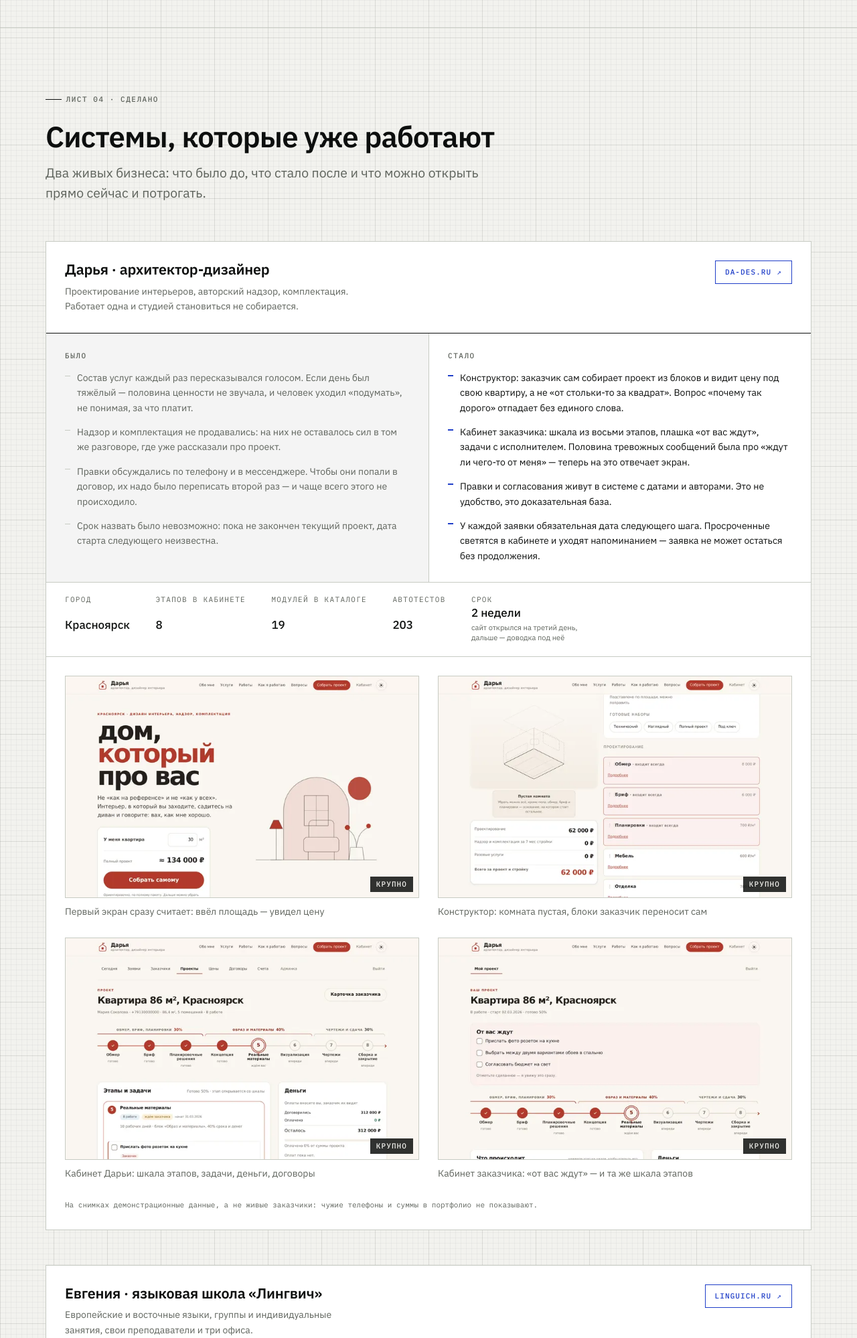
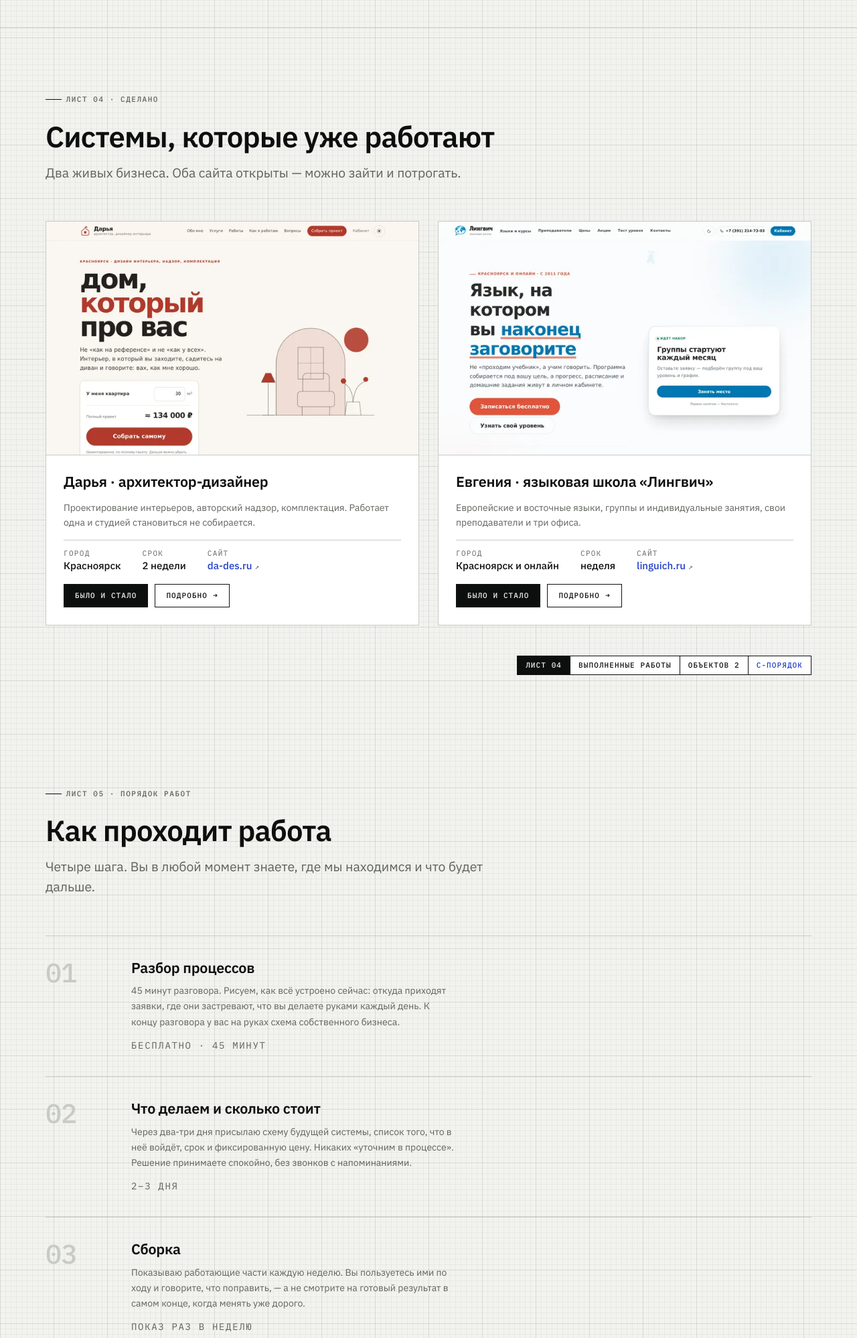
Before and after one commit to AntonSergeevich/poryadok-landing, a Django app: page / in a window 1280 px wide. Shown: the part 2984-4982 px from the top of the page at 67% size. Run offline with Django 5.2, Linux system fonts and the light colour scheme.

Commit message:
Работы: короткие карточки на главной, подробности — на своих страницах
Всё «было/стало» стояло на главной и растягивало её на пять экранов.
Человек, который просто хотел понять, что вообще делалось, был вынужден
пролистывать чужие боли целиком.

Теперь на главной вывеска: снимок, кто, срок, ссылка на сайт. «Было
и стало» открывается окном, не уходя со страницы, подробности со всеми
снимками — на /raboty/<работа>/.

Обе кнопки остаются ссылками: без JavaScript «Было и стало» просто
уводит на страницу работы, где то же самое написано текстом.

Заодно вход в кабинет в подвале — его на сайте не было вовсе, попасть
туда можно было только по прямому адресу.

Co-Authored-By: Claude Opus 5 <noreply@anthropic.com>
Claude-Session: https://claude.ai/code/session_019G2LsnhqPsGKyL1ERjGrA5

```diff
--- a/landing/static/landing/css/site.css
+++ b/landing/static/landing/css/site.css
@@ -126,7 +126,7 @@ h3,.h3{font-size:var(--t-h3);font-weight:600;line-height:1.25;letter-spacing:-.0
 
 .sec-head{max-width:70ch;margin-bottom:clamp(32px,4.5vw,64px)}
 .sec-head .tag{margin-bottom:calc(var(--u)*3)}
-.sec-head h2{margin-bottom:calc(var(--u)*2)}
+.sec-head h1,.sec-head h2{margin-bottom:calc(var(--u)*2)}
 
 /* ---------- Фирменная деталь: штамп листа (основная надпись) ---------- */
 .stamp{
@@ -377,39 +377,96 @@ h3,.h3{font-size:var(--t-h3);font-weight:600;line-height:1.25;letter-spacing:-.0
 .card--stat h3{font-size:clamp(1.75rem,1.2rem + 1.8vw,2.5rem);line-height:1;letter-spacing:-.03em}
 
 /* ---------- 04. Работы ----------
-   Одна работа — один лист: кто, что было, что стало, проверяемые числа
-   и снимки экрана. Кейс без снимка читается как обещание; со снимком —
-   как отчёт, и это ровно та разница, ради которой раздел существует. */
+   На главной — вывеска: снимок, кто, срок, две кнопки. Подробное живёт
+   на своей странице. Раньше всё стояло на главной и растягивало её
+   на пять экранов: человек, который хотел понять «а что он вообще
+   делал», был вынужден пролистывать чужие боли целиком. */
 
-.works{display:grid;gap:clamp(28px,4vw,56px)}
-.work{background:var(--sheet);border:1px solid var(--line)}
+.works{display:grid;gap:var(--gut)}
+@media (min-width:820px){.works{grid-template-columns:1fr 1fr}}
 
-.work__head{
-  display:flex;flex-wrap:wrap;gap:16px;align-items:flex-start;
-  justify-content:space-between;
-  padding:clamp(18px,2.6vw,28px);border-bottom:1px solid var(--graphite);
+.work{
+  background:var(--sheet);border:1px solid var(--line);
+  display:flex;flex-direction:column;
 }
-.work__who{min-width:min(100%,32ch);flex:1 1 34ch}
-.work__head h3{font-size:var(--t-h3);letter-spacing:-.01em}
-.work__lede{margin-top:8px;font-size:var(--t-small);color:var(--muted);max-width:52ch}
+.work__shot{
+  display:block;line-height:0;border-bottom:1px solid var(--line);
+  overflow:hidden;background:var(--paper);
+}
+.work__shot img{
+  width:100%;height:auto;display:block;
+  transition:transform .35s cubic-bezier(.22,.61,.36,1);
+}
+@media (prefers-reduced-motion:no-preference){
+  .work__shot:hover img{transform:scale(1.02)}
+}
+.work__shot:focus-visible{outline:2px solid var(--ink);outline-offset:-2px}
 
-/* Адрес сайта — сам себе кнопка: это единственное место раздела, где
-   можно уйти и проверить, что всё написанное существует. */
-.work__site{
-  display:inline-flex;align-items:center;gap:8px;white-space:nowrap;
-  font:500 var(--t-tag)/1 var(--f-mono);letter-spacing:.1em;text-transform:uppercase;
-  color:var(--ink);text-decoration:none;
-  padding:11px 14px;border:1px solid var(--ink);
-  transition:background .16s ease,color .16s ease;
+.work__body{padding:clamp(18px,2.6vw,26px);display:grid;gap:14px;
+  align-content:start;flex:1}
+.work__body h3{font-size:var(--t-h3);letter-spacing:-.01em}
+.work__lede{font-size:var(--t-small);color:var(--muted);line-height:1.6}
+
+.work__facts{
+  list-style:none;padding:0;margin:0;
+  display:flex;flex-wrap:wrap;gap:14px clamp(18px,3vw,32px);
+  padding-top:14px;border-top:1px solid var(--line);
 }
-.work__site:hover{background:var(--ink);color:#fff}
-.work__site .arrow{transition:transform .16s ease}
-.work__site:hover .arrow{transform:translate(2px,-2px)}
+.work__facts li{display:grid;gap:3px}
+.work__facts span{font:400 var(--t-tag)/1 var(--f-mono);text-transform:uppercase;
+  letter-spacing:.12em;color:var(--muted)}
+.work__facts b{font:500 .9375rem/1.3 var(--f-sans)}
+.work__facts a{color:var(--ink);text-decoration:none}
+.work__facts a:hover{text-decoration:underline}
+.work__facts .arrow{font-family:var(--f-mono);margin-left:4px}
 
-/* Две колонки, а не «до» над «после»: сравнение работает, только когда
+/* На странице работы те же факты стоят крупнее и с пояснением: «две
+   недели» звучит долго, пока не сказано, что сайт открылся на третий
+   день, а остальное время его доводили под человека. */
+.work__facts--wide{margin-top:clamp(24px,3vw,36px);gap:18px clamp(24px,4vw,48px)}
+.work__facts--wide b{font-size:1.25rem}
+.work__facts--wide em{
+  font:400 var(--t-tag)/1.4 var(--f-mono);color:var(--muted);
+  font-style:normal;max-width:32ch;
+}
+
+.work__go{display:flex;flex-wrap:wrap;gap:10px;margin-top:auto;padding-top:4px}
+
+/* ---------- Окно «было и стало» ---------- */
+
+.ba-box{
+  border:0;padding:0;background:transparent;
+  max-width:min(900px,94vw);max-height:92vh;
+}
+.ba-box::backdrop{background:rgba(13,15,14,.86)}
+.ba-box__in{
+  background:var(--sheet);border:1px solid var(--graphite);
+  color:var(--graphite);max-height:92vh;overflow-y:auto;
+}
+.ba-box__head{
+  display:flex;gap:16px;align-items:center;justify-content:space-between;
+  padding:clamp(16px,2.4vw,22px) clamp(18px,2.6vw,28px);
+  border-bottom:1px solid var(--graphite);
+  position:sticky;top:0;background:var(--sheet);z-index:1;
+}
+.ba-box__head h2{font-size:var(--t-h3)}
+.ba-box__close{
+  flex:none;width:36px;height:36px;line-height:1;font-size:1.4rem;
+  background:transparent;border:1px solid var(--line);color:var(--graphite);
+  cursor:pointer;
+}
+.ba-box__close:hover{background:var(--graphite);color:var(--paper)}
+.ba-box__foot{padding:0 clamp(18px,2.6vw,28px) clamp(18px,2.6vw,28px)}
+@media (prefers-reduced-motion:no-preference){
+  .ba-box[open]{animation:lightbox-in .2s ease both}
+}
+
+/* ---------- Было / стало ----------
+   Две колонки, а не «до» над «после»: сравнение работает, только когда
    оба столбца видны одновременно. На узком экране они всё равно встают
    друг под друга — там сравнивать приходится памятью, деваться некуда. */
-.work__ba{display:grid;gap:0}
+
+.work__ba{display:grid;gap:0;border-top:1px solid var(--line)}
 @media (min-width:860px){
   .work__ba{grid-template-columns:1fr 1fr}
   .work__ba .ba--now{border-left:1px solid var(--line);border-top:0}
@@ -430,31 +487,9 @@ h3,.h3{font-size:var(--t-h3);font-weight:600;line-height:1.25;letter-spacing:-.0
 .ba--was li{color:var(--muted)}
 .ba--now li::before{background:var(--ink);height:2px;top:.5em}
 
-.work__facts{
-  list-style:none;padding:clamp(14px,2vw,20px) clamp(18px,2.6vw,28px);margin:0;
-  border-top:1px solid var(--line);
-  display:flex;flex-wrap:wrap;gap:clamp(18px,3vw,40px);
-}
-.work__facts li{display:grid;gap:4px}
-.work__facts span{font:400 var(--t-tag)/1 var(--f-mono);text-transform:uppercase;
-  letter-spacing:.12em;color:var(--muted)}
-.work__facts b{font:500 1.0625rem/1.2 var(--f-sans)}
-/* Уточнение к сроку. «Две недели» звучит долго, пока не сказано, что
-   работать сайт начал на третий день, — поэтому оговорка стоит рядом
-   с числом, а не в тексте кейса, где её не прочитают. */
-.work__facts i{font-style:normal;font-size:var(--t-tag);color:var(--muted);
-  max-width:30ch;line-height:1.4}
-
 /* ---------- Снимки экрана ---------- */
 
-/* Ровно две колонки, а не «сколько влезет». Снимков у работы четыре,
-   и при трёх колонках последний остаётся один в ряду — сетка читается
-   как недоделанная. Две колонки дают 2×2 и вдвое более крупный снимок,
-   на котором что-то видно без увеличения. */
-.shots{
-  display:grid;gap:var(--gut);
-  padding:clamp(18px,2.6vw,28px);border-top:1px solid var(--line);
-}
+.shots{display:grid;gap:var(--gut)}
 @media (min-width:700px){.shots{grid-template-columns:1fr 1fr}}
 .shot{margin:0;display:grid;gap:10px}
 .shot__open{
@@ -469,8 +504,8 @@ h3,.h3{font-size:var(--t-h3);font-weight:600;line-height:1.25;letter-spacing:-.0
   .shot__open:hover{transform:translateY(-3px)}
 }
 /* Подсказка «крупно» появляется по наведению. На тач-экранах наведения
-   нет, поэтому она там показана всегда: иначе про увеличение просто
-   не узнают. */
+   нет, поэтому там она показана всегда: иначе про увеличение
+   просто не узнают. */
 .shot__zoom{
   position:absolute;right:8px;bottom:8px;
   font:500 var(--t-tag)/1 var(--f-mono);text-transform:uppercase;letter-spacing:.1em;
@@ -481,9 +516,23 @@ h3,.h3{font-size:var(--t-h3);font-weight:600;line-height:1.25;letter-spacing:-.0
 @media (hover:none){.shot__zoom{opacity:.85}}
 .shot figcaption{font-size:var(--t-small);color:var(--muted);line-height:1.5}
 .shots__note{
-  padding:0 clamp(18px,2.6vw,28px) clamp(18px,2.6vw,28px);
+  margin-top:clamp(18px,2.6vw,26px);
   font:400 var(--t-tag)/1.6 var(--f-mono);color:var(--muted);
 }
+
+/* ---------- Низ страницы работы ---------- */
+
+.work__next{display:grid;gap:var(--gut);align-items:start}
+@media (min-width:860px){
+  .work__next{grid-template-columns:minmax(0,1.6fr) minmax(220px,1fr)}
+}
+.work__next h2{font-size:var(--t-h2);margin-bottom:14px}
+.work__others h3{
+  font:500 var(--t-tag)/1 var(--f-mono);text-transform:uppercase;
+  letter-spacing:.14em;color:var(--muted);margin-bottom:14px;
+}
+.work__others ul{list-style:none;padding:0;display:grid;gap:10px}
+.work__others a{color:var(--graphite);font-size:var(--t-small)}
 
 /* ---------- Снимок во весь экран ---------- */
 
--- a/landing/static/landing/js/site.js
+++ b/landing/static/landing/js/site.js
@@ -236,6 +236,32 @@
     if (portraitImg.complete && portraitImg.naturalWidth === 0) markEmpty();
   }
 
+  /* ---------- Окно «было и стало» ----------
+     Содержимое уже в разметке — тянуть два коротких списка запросом
+     дороже, чем привезти их вместе со страницей.
+
+     Кнопка остаётся ссылкой на страницу работы: если <dialog>
+     не поддерживается или скрипт не загрузился, нажатие просто уводит
+     туда, где то же самое написано текстом. */
+  document.querySelectorAll('[data-ba]').forEach(function (link) {
+    var box = document.getElementById(link.dataset.ba);
+    if (!box || typeof box.showModal !== 'function') return;
+
+    link.addEventListener('click', function (e) {
+      e.preventDefault();
+      box.showModal();
+    });
+
+    var close = box.querySelector('[data-ba-close]');
+    if (close) close.addEventListener('click', function () { box.close(); });
+
+    // Нажатие мимо карточки закрывает: окно занимает весь экран,
+    // и целью события оно оказывается только при попадании в подложку.
+    box.addEventListener('click', function (e) {
+      if (e.target === box) box.close();
+    });
+  });
+
   /* ---------- Снимок экрана во весь экран ----------
      Родное окно браузера <dialog>: Esc, возврат фокуса на ту же плитку
      и закрытие остального от экранного диктора достаются бесплатно.
--- a/landing/templates/landing/base.html
+++ b/landing/templates/landing/base.html
@@ -97,6 +97,12 @@ if(!matchMedia('(prefers-reduced-motion: reduce)').matches){
     <p>{{ SITE_OWNER }}{% if SITE_INN %} · ИНН {{ SITE_INN }}{% endif %}</p>
     <p><a href="tel:{{ SITE_PHONE }}">{{ SITE_PHONE_PRETTY }}</a></p>
     <p><a href="{% url 'privacy' %}">Политика конфиденциальности</a></p>
+    {% comment %}
+      Вход в кабинет — в подвале, а не в меню. Ищут его те, у кого он
+      уже есть: заказчики в работе и я сам. Посетителю, пришедшему
+      с рекламы, он не нужен и только занимал бы место в меню.
+    {% endcomment %}
+    <p><a href="{% url 'cabinet' %}">Вход в кабинет</a></p>
     <p>Python / Django · {% now "Y" %}</p>
   </div>
 </footer>
--- a/landing/templates/landing/index.html
+++ b/landing/templates/landing/index.html
@@ -181,15 +181,17 @@
 
 {# ═══ ЛИСТ 04 — РАБОТЫ ══════════════════════════════════════════════════ #}
 {% comment %}
-  Работы берутся из landing/works.py: добавить новую — дописать словарь,
-  вёрстку трогать не нужно.
+  Здесь только вывеска: кто, чем занимается, сколько заняло и один снимок.
+  Список работ должен читаться за десять секунд.
 
-  Снимок открывается во весь экран в <dialog>. Взято родное окно браузера,
-  а не самодельное: оно само ловит Esc, само возвращает фокус на кнопку,
-  с которой открылось, и само закрывает доступ к остальной странице для
-  экранного диктора. Своими руками это пишется втрое длиннее и всё равно
-  хуже. Без JavaScript кнопка снимка остаётся ссылкой на файл — картинка
-  просто открывается отдельной вкладкой.
+  Раньше вся подробность стояла прямо тут и растягивала главную на пять
+  экранов. Человек, который просто хотел понять «а что он вообще делал»,
+  вынужден был пролистывать чужие боли целиком. Теперь подробное живёт
+  на отдельной странице работы, а «было/стало» открывается окном —
+  не уходя со страницы.
+
+  Обе кнопки — настоящие ссылки. Без JavaScript «Было и стало» просто
+  уводит на страницу работы, где то же самое написано текстом.
 {% endcomment %}
 <section class="sheet" id="cases">
   <div class="wrap">
@@ -197,78 +199,40 @@
       <span class="tag">Лист 04 · Сделано</span>
       <h2>Системы, которые уже работают</h2>
       <p class="lede">
-        Два живых бизнеса: что было до, что стало после и что можно
-        открыть прямо сейчас и потрогать.
+        Два живых бизнеса. Оба сайта открыты — можно зайти и потрогать.
       </p>
     </div>
 
     <div class="works">
       {% for work in works %}
-        <article class="work rv" id="work-{{ work.slug }}">
-          <header class="work__head">
-            <div class="work__who">
+        <article class="work rv">
+          <a class="work__shot" href="{% url 'work' work.slug %}"
+             aria-label="Подробно о работе: {{ work.title }}">
+            <img src="{% static 'landing/img/cases/' %}{{ work.shots.0.file }}-sm.webp"
+                 width="700" height="438" loading="lazy" decoding="async" alt="">
+          </a>
+
+          <div class="work__body">
             <h3>{{ work.title }} · {{ work.role }}</h3>
             <p class="work__lede">{{ work.lede }}</p>
-            </div>
-            <a class="work__site" href="https://{{ work.site }}"
-               target="_blank" rel="noopener">
-              {{ work.site }}<span class="arrow" aria-hidden="true">↗</span>
-            </a>
-          </header>
-
-          <div class="work__ba">
-            <div class="ba ba--was">
-              <h4>Было</h4>
-              <ul>
-                {% for line in work.was %}<li>{{ line }}</li>{% endfor %}
-              </ul>
-            </div>
-            <div class="ba ba--now">
-              <h4>Стало</h4>
-              <ul>
-                {% for line in work.now %}<li>{{ line }}</li>{% endfor %}
-              </ul>
-            </div>
-          </div>
 
             <ul class="work__facts">
               <li><span>Город</span><b>{{ work.city }}</b></li>
-            {% for label, value in work.facts %}
-              <li><span>{{ label }}</span><b>{{ value }}</b></li>
-            {% endfor %}
-            {% if work.term %}
-              <li>
-                <span>Срок</span>
-                <b>{{ work.term }}</b>
-                {% if work.term_note %}<i>{{ work.term_note }}</i>{% endif %}
-              </li>
-            {% endif %}
+              {% if work.term %}<li><span>Срок</span><b>{{ work.term }}</b></li>{% endif %}
+              <li><span>Сайт</span><b>
+                <a href="https://{{ work.site }}" target="_blank" rel="noopener">
+                  {{ work.site }}<span class="arrow" aria-hidden="true">↗</span>
+                </a></b></li>
             </ul>
 
-          <div class="shots">
-            {% for shot in work.shots %}
-              <figure class="shot">
-                {% comment %}
-                  Ссылка, а не кнопка: без JavaScript она открывает снимок
-                  отдельной вкладкой, а с ним — окном поверх страницы.
-                {% endcomment %}
-                <a class="shot__open"
-                   href="{% static 'landing/img/cases/' %}{{ shot.file }}.webp"
-                   data-shot data-cap="{{ shot.cap }}">
-                  <img src="{% static 'landing/img/cases/' %}{{ shot.file }}-sm.webp"
-                       width="700" height="438" loading="lazy" decoding="async"
-                       alt="{{ shot.cap }}">
-                  <span class="shot__zoom" aria-hidden="true">крупно</span>
+            <p class="work__go">
+              <a class="btn btn--sm" href="{% url 'work' work.slug %}#ba"
+                 data-ba="ba-{{ work.slug }}">Было и стало</a>
+              <a class="btn btn--sm btn--ghost" href="{% url 'work' work.slug %}">
+                Подробно <span class="arrow" aria-hidden="true">→</span>
               </a>
-                <figcaption>{{ shot.cap }}</figcaption>
-              </figure>
-            {% endfor %}
+            </p>
           </div>
-
-          <p class="shots__note">
-            На снимках демонстрационные данные, а не живые заказчики: чужие
-            телефоны и суммы в портфолио не показывают.
-          </p>
         </article>
       {% endfor %}
     </div>
@@ -283,16 +247,40 @@
 </section>
 
 {% comment %}
-  Окно просмотра снимка. Одно на всю страницу: картинка и подпись
-  подставляются при открытии. Пустое до первого нажатия — двадцать
-  снимков в разметке разом означали бы двадцать больших файлов
-  в очереди загрузки.
+  Окна «было/стало» — по одному на работу, содержимое уже в разметке.
+  Тянуть его запросом незачем: это два коротких списка, и они всё равно
+  приедут вместе со страницей дешевле, чем обойдётся отдельный запрос.
+
+  Без JavaScript окна не показываются вовсе (у dialog нет open), а кнопки
+  работают как обычные ссылки на страницу работы.
 {% endcomment %}
-<dialog class="lightbox" id="lightbox" aria-label="Снимок экрана">
-  <button class="lightbox__close" type="button" data-shot-close aria-label="Закрыть">×</button>
-  <img class="lightbox__img" id="lightbox-img" alt="">
-  <p class="lightbox__cap" id="lightbox-cap"></p>
+{% for work in works %}
+  <dialog class="ba-box" id="ba-{{ work.slug }}" aria-label="Было и стало: {{ work.title }}">
+    <div class="ba-box__in">
+      <header class="ba-box__head">
+        <h2>{{ work.title }} · было и стало</h2>
+        <button class="ba-box__close" type="button" data-ba-close aria-label="Закрыть">×</button>
+      </header>
+
+      <div class="work__ba">
+        <div class="ba ba--was">
+          <h4>Было</h4>
+          <ul>{% for line in work.was %}<li>{{ line }}</li>{% endfor %}</ul>
+        </div>
+        <div class="ba ba--now">
+          <h4>Стало</h4>
+          <ul>{% for line in work.now %}<li>{{ line }}</li>{% endfor %}</ul>
+        </div>
+      </div>
+
+      <p class="ba-box__foot">
+        <a class="btn btn--sm" href="{% url 'work' work.slug %}">
+          Снимки экранов и подробности <span class="arrow" aria-hidden="true">→</span>
+        </a>
+      </p>
+    </div>
   </dialog>
+{% endfor %}
 
 
 {# ═══ ЛИСТ 05 — ПОРЯДОК РАБОТ ═══════════════════════════════════════════ #}
--- a/landing/urls.py
+++ b/landing/urls.py
@@ -32,6 +32,7 @@ urlpatterns = [
     path('club/telegram/', views.club_telegram, name='club_telegram'),
     path('privacy/', views.privacy, name='privacy'),
     path('razbor/', views.survey, name='survey'),
+    path('raboty/<slug:slug>/', views.work, name='work'),
     path('sobrat/', views.constructor, name='constructor'),
     path('sobrat/schitat/', views.constructor_price, name='constructor_price'),
 
--- a/landing/views.py
+++ b/landing/views.py
@@ -9,7 +9,8 @@ import logging
 
 from django.conf import settings
 from django.db import transaction
-from django.http import HttpResponse, HttpResponseBadRequest, JsonResponse
+from django.http import (Http404, HttpResponse, HttpResponseBadRequest,
+                         JsonResponse)
 from django.shortcuts import redirect, render
 from django.template.loader import render_to_string
 from django.utils import timezone
@@ -26,7 +27,7 @@ from .services import payments as pay
 from .services import telegram as tg
 from .survey import QUESTIONS
 from . import constructor as build
-from .works import WORKS
+from .works import WORKS, by_slug
 
 logger = logging.getLogger(__name__)
 
@@ -661,6 +662,23 @@ def constructor_price(request):
                                  request=request),
     })
 
+def work(request, slug):
+    """Отдельная страница работы.
+
+    На главной работы стоят короткими карточками: список работ должен
+    читаться за десять секунд, а не за пять экранов. Всё подробное —
+    было, стало, проверяемые числа и снимки — живёт здесь, и сюда
+    приходят те, кому это правда интересно.
+    """
+    item = by_slug(slug)
+    if item is None:
+        raise Http404
+    return render(request, 'landing/work.html', {
+        'work': item,
+        # Соседняя работа — чтобы со страницы был выход не только назад.
+        'others': [w for w in WORKS if w['slug'] != slug],
+    })
+
 def privacy(request):
     return render(request, 'landing/privacy.html', {
         'owner': settings.SITE_OWNER,
@@ -684,6 +702,7 @@ def robots_txt(request):
 
 def sitemap_xml(request):
     paths = ['', 'razbor/', 'sobrat/', 'club/', 'privacy/']
+    paths += [f'raboty/{w["slug"]}/' for w in WORKS]
     base = f'{request.scheme}://{request.get_host()}/'
     urls = ''.join(f'<url><loc>{base}{p}</loc></url>' for p in paths)
     xml = ('<?xml version="1.0" encoding="UTF-8"?>'
```
Also changed, not shown: landing/templates/landing/work.html (added, +154 -0 lines), landing/tests.py (+57 -0 lines). Lines whose indentation alone changed are shown as unchanged.
